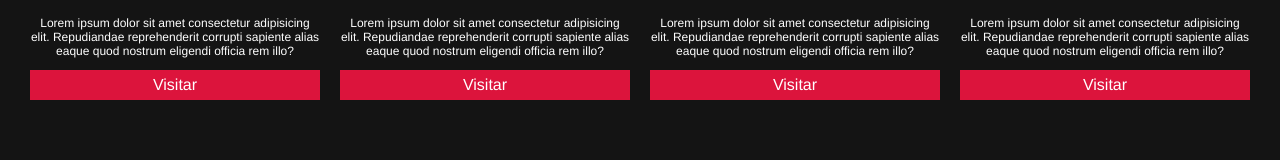
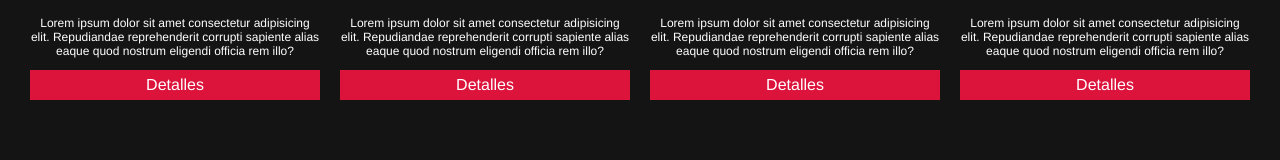
Before and after one commit to Codeme-Cursos/c1__html__css__javascript, a plain HTML site: page index.html in a window 1280 px wide. Shown: the part 784-944 px from the top of the page. Drawn offline with Linux system fonts and the light colour scheme.

Commit message:
changing button names from visitar to detalles

```diff
--- a/index.html
+++ b/index.html
@@ -57,7 +57,7 @@
                         <h4>Titulo</h4>
                         <p>Lorem ipsum dolor sit amet consectetur adipisicing elit. Repudiandae reprehenderit corrupti
                             sapiente alias eaque quod nostrum eligendi officia rem illo?</p>
-                        <a href="">Visitar</a>
+                        <a href="">Detalles</a>
                     </div>
                 </div>
 
@@ -67,7 +67,7 @@
                         <h4>Titulo</h4>
                         <p>Lorem ipsum dolor sit amet consectetur adipisicing elit. Repudiandae reprehenderit corrupti
                             sapiente alias eaque quod nostrum eligendi officia rem illo?</p>
-                        <a href="">Visitar</a>
+                        <a href="">Detalles</a>
                     </div>
                 </div>
 
@@ -77,7 +77,7 @@
                         <h4>Titulo</h4>
                         <p>Lorem ipsum dolor sit amet consectetur adipisicing elit. Repudiandae reprehenderit corrupti
                             sapiente alias eaque quod nostrum eligendi officia rem illo?</p>
-                        <a href="">Visitar</a>
+                        <a href="">Detalles</a>
                     </div>
                 </div>
 
@@ -87,7 +87,7 @@
                         <h4>Titulo</h4>
                         <p>Lorem ipsum dolor sit amet consectetur adipisicing elit. Repudiandae reprehenderit corrupti
                             sapiente alias eaque quod nostrum eligendi officia rem illo?</p>
-                        <a href="">Visitar</a>
+                        <a href="">Detalles</a>
                     </div>
                 </div>
 
```
